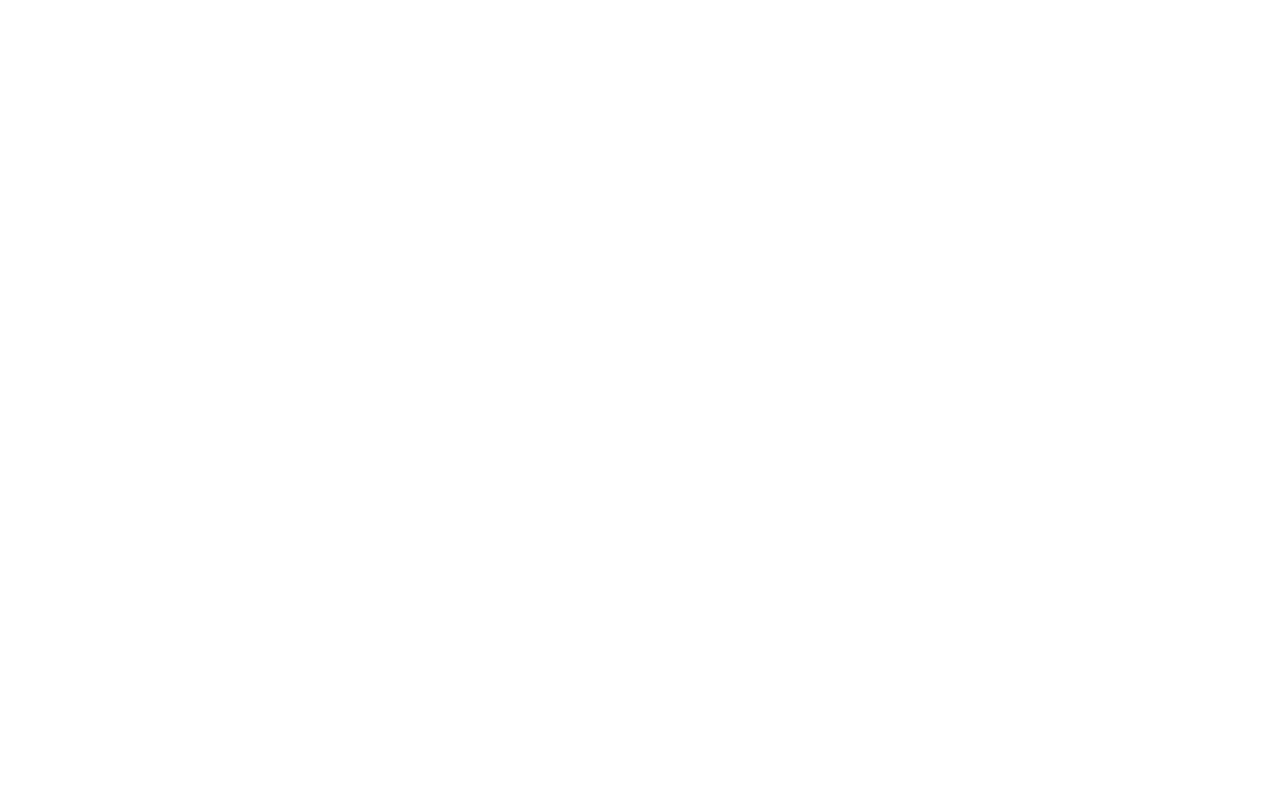
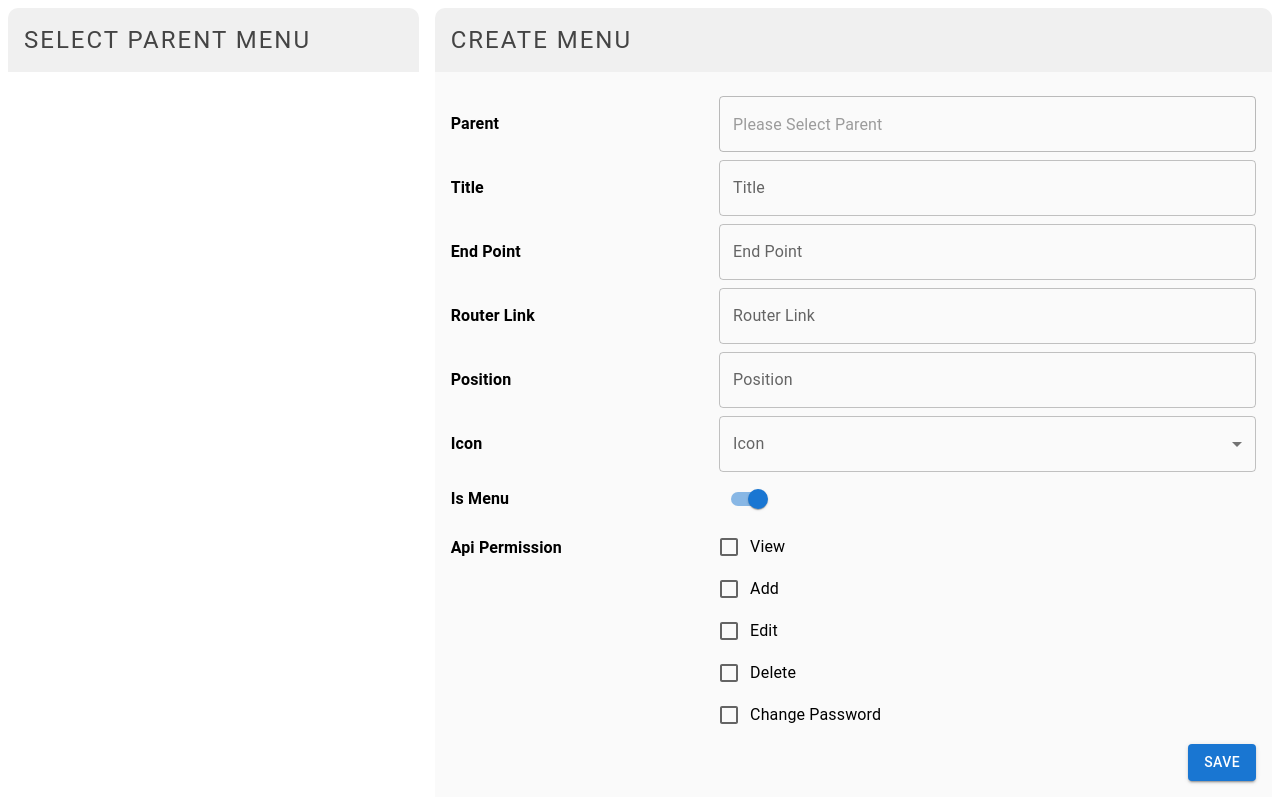
Before and after one commit to ApuEmdad/MUI-react-checkboox-tree, a React (Create React App) app: page /menu in a window 1280 px wide. Before the commit this address had no page. Built offline with nearby package versions, Linux system fonts and the light colour scheme.

Commit message:
menu design

```diff
--- a/src/App.js
+++ b/src/App.js
@@ -3,7 +3,7 @@
 import { BrowserRouter, Routes, Navigate, Route } from "react-router-dom";
 import TestComponent from "./Components/TestComponent/TestComponent";
 import Home from "./Pages/Home/Home";
-import Content from "./Pages/Content/Content";
+import Menu from "./Pages/Menu/Menu";
 import RecursiveTreeView from "./Components/TestComponent/RecursiveTreeView";
 
 function App() {
@@ -13,7 +13,7 @@
         <Routes>
           <Route path="" element={<Home />} />
           <Route path="test" element={<TestComponent />} />
-          <Route path="content" element={<Content />} />
+          <Route path="menu" element={<Menu />} />
           <Route path="treeview" element={<RecursiveTreeView />} />
         </Routes>
       </BrowserRouter>
--- a/src/Components/CreateMenu/CreateMenu.jsx
+++ b/src/Components/CreateMenu/CreateMenu.jsx
@@ -1,7 +1,32 @@
-import { Box, Grid, TextField, Typography } from "@mui/material";
+import {
+  Box,
+  Button,
+  Checkbox,
+  FormControlLabel,
+  Grid,
+  MenuItem,
+  Switch,
+  TextField,
+  Typography,
+} from "@mui/material";
 import React from "react";
 
 const CreateMenu = ({ parent }) => {
+  const icons = [
+    {
+      icon: "icon-home",
+      value: "home",
+    },
+    {
+      icon: "icon-menu",
+      value: "menu",
+    },
+
+    {
+      icon: "icon-staff",
+      value: "staff",
+    },
+  ];
   return (
     <Box>
       <Box
@@ -146,6 +171,89 @@
           </Grid>
         </Grid>
         {/* ---- Position ends ---- */}
+        {/* ++++ Icon Starts ++++ */}
+        <Grid container sx={{ my: 1 }}>
+          <Grid
+            item
+            xs={4}
+            sx={{
+              display: "flex",
+              alignItems: "center",
+            }}
+          >
+            <Typography variant="body1" sx={{ fontWeight: "bold" }}>
+              Icon
+            </Typography>
+          </Grid>
+          <Grid item xs={8}>
+            <TextField
+              id="outlined-basic"
+              label="Icon"
+              variant="outlined"
+              sx={{ width: "100%" }}
+              select
+            >
+              {icons.map((icon) => (
+                <MenuItem key={icon.icon} value={icon.value}>
+                  {icon.icon}
+                </MenuItem>
+              ))}
+            </TextField>
+          </Grid>
+        </Grid>
+        {/* ---- Icon ends ---- */}
+        {/* ++++ IsMenu Starts ++++ */}
+        <Grid container sx={{ my: 1 }}>
+          <Grid
+            item
+            xs={4}
+            sx={{
+              display: "flex",
+              alignItems: "center",
+            }}
+          >
+            <Typography variant="body1" sx={{ fontWeight: "bold" }}>
+              Is Menu
+            </Typography>
+          </Grid>
+          <Grid item xs={8}>
+            <Switch defaultChecked />
+          </Grid>
+        </Grid>
+        {/* ---- IsMenu ends ---- */}
+        {/* ++++ Api Permission Starts ++++ */}
+        <Grid container sx={{ my: 1 }}>
+          <Grid
+            item
+            xs={4}
+            sx={{
+              display: "flex",
+              alignItems: "",
+            }}
+          >
+            <Typography variant="body1" sx={{ fontWeight: "bold", mt: "10px" }}>
+              Api Permission
+            </Typography>
+          </Grid>
+          <Grid item xs={8}>
+            <FormControlLabel control={<Checkbox />} label="View" />
+            <br />
+            <FormControlLabel control={<Checkbox />} label="Add" />
+            <br />
+            <FormControlLabel control={<Checkbox />} label="Edit" />
+            <br />
+            <FormControlLabel control={<Checkbox />} label="Delete" />
+            <br />
+            <FormControlLabel control={<Checkbox />} label="Change Password" />
+            <br />
+          </Grid>
+        </Grid>
+        {/* ---- Api Permission ends ---- */}
+        {/* Save Button Starts */}
+        <Box sx={{ display: "flex", justifyContent: "flex-end" }}>
+          <Button variant="contained">Save</Button>
+        </Box>
+        {/* Save Button Ends */}
       </Box>
       {/*---- Inputs end ----*/}
     </Box>
--- a/src/Components/ContentTree/ContentTrees.jsx
+++ b/src/Components/MenuTree/MenuTrees.jsx
@@ -1,17 +1,19 @@
 import { Box, Typography } from "@mui/material";
 import React from "react";
 import { TreeMenu as data } from "../../Assets/data/data";
-import ContentTree from "./ContentTree";
-import TestContentTree from "./TestContentTree";
+import MenuTree from "./MenuTree";
+
 import TreeView from "@mui/lab/TreeView";
 
 import ExpandMoreIcon from "@mui/icons-material/ExpandMore";
 import ChevronRightIcon from "@mui/icons-material/ChevronRight";
 
-const ContentTrees = ({ selected, setSelected, setParent }) => {
+const MenuTrees = ({ selected, setSelected, setParent }) => {
   return (
     <Box>
-      <Box sx={{ backgroundColor: "#f0f0f0", borderRadius: "10px", p: 2 }}>
+      <Box
+        sx={{ backgroundColor: "#f0f0f0", borderRadius: "10px 10px 0 0", p: 2 }}
+      >
         <Typography
           variant="h5"
           sx={{
@@ -24,7 +26,7 @@
         </Typography>
       </Box>
 
-      <Box>
+      <Box sx={{ backgroundColor: "#fafafa" }}>
         {/*++++ Menu List starts ++++*/}
         <TreeView
           className="TreeView"
@@ -36,7 +38,7 @@
           }
         >
           {data.map((data) => (
-            <ContentTree
+            <MenuTree
               data={data}
               key={data.id}
               selected={selected}
@@ -51,28 +53,4 @@
   );
 };
 
-export default ContentTrees;
-
-/*
-<Box>
-  <TreeView
-    className="TreeView"
-    defaultExpandIcon={
-      <ChevronRightIcon sx={{ fontSize: "1.5rem !important" }} />
-    }
-    defaultCollapseIcon={
-      <ExpandMoreIcon sx={{ fontSize: "1.5rem !important" }} />
-    }
-  >
-    {data.map((data) => (
-      <TestContentTree
-        data={data}
-        key={data.id}
-        selected={selected}
-        setSelected={setSelected}
-        setParent={setParent}
-      />
-    ))}
-  </TreeView>
-</Box>
-*/
+export default MenuTrees;
--- a/src/Pages/Content/Content.jsx
+++ b/src/Pages/Menu/Menu.jsx
@@ -1,9 +1,9 @@
 import React, { useState } from "react";
 import { Box, Grid } from "@mui/material";
-import ContentTrees from "../../Components/ContentTree/ContentTrees";
+import MenuTrees from "../../Components/MenuTree/MenuTrees";
 import CreateMenu from "../../Components/CreateMenu/CreateMenu";
 
-const Content = () => {
+const Menu = () => {
   const [selected, setSelected] = useState([]);
   const [parent, setParent] = useState({});
 
@@ -15,7 +15,7 @@
       <Grid container spacing={2}>
         {/*++++ content left starts ++++*/}
         <Grid item xs={4}>
-          <ContentTrees
+          <MenuTrees
             selected={selected}
             setSelected={setSelected}
             setParent={setParent}
@@ -33,4 +33,4 @@
   );
 };
 
-export default Content;
+export default Menu;
```
Also changed, not shown: src/Components/MenuTree/MenuTree.jsx (renamed from src/Components/ContentTree/ContentTree.jsx, +3 -4 lines), src/Components/MenuTree/ContentTree.css (renamed from src/Components/ContentTree/ContentTree.css), src/Components/MenuTree/TestContentTree.jsx (renamed from src/Components/ContentTree/TestContentTree.jsx).
